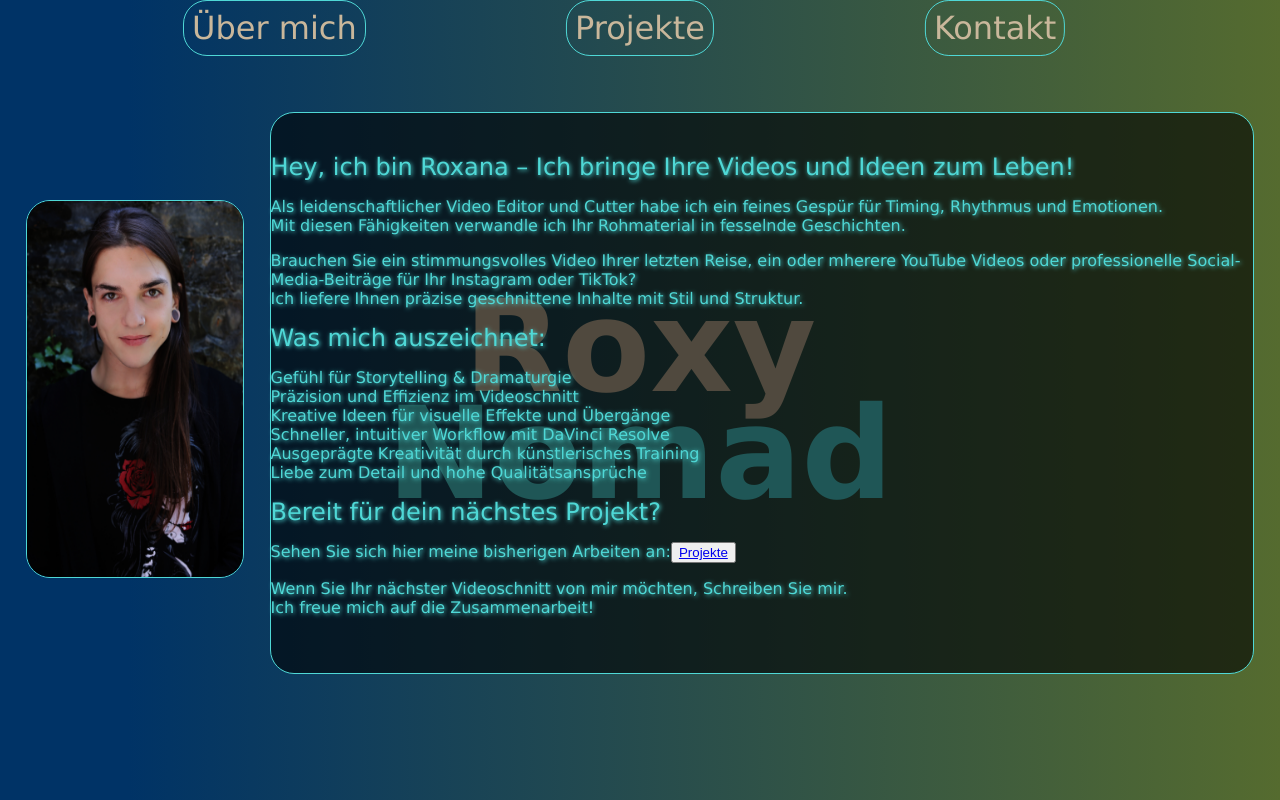
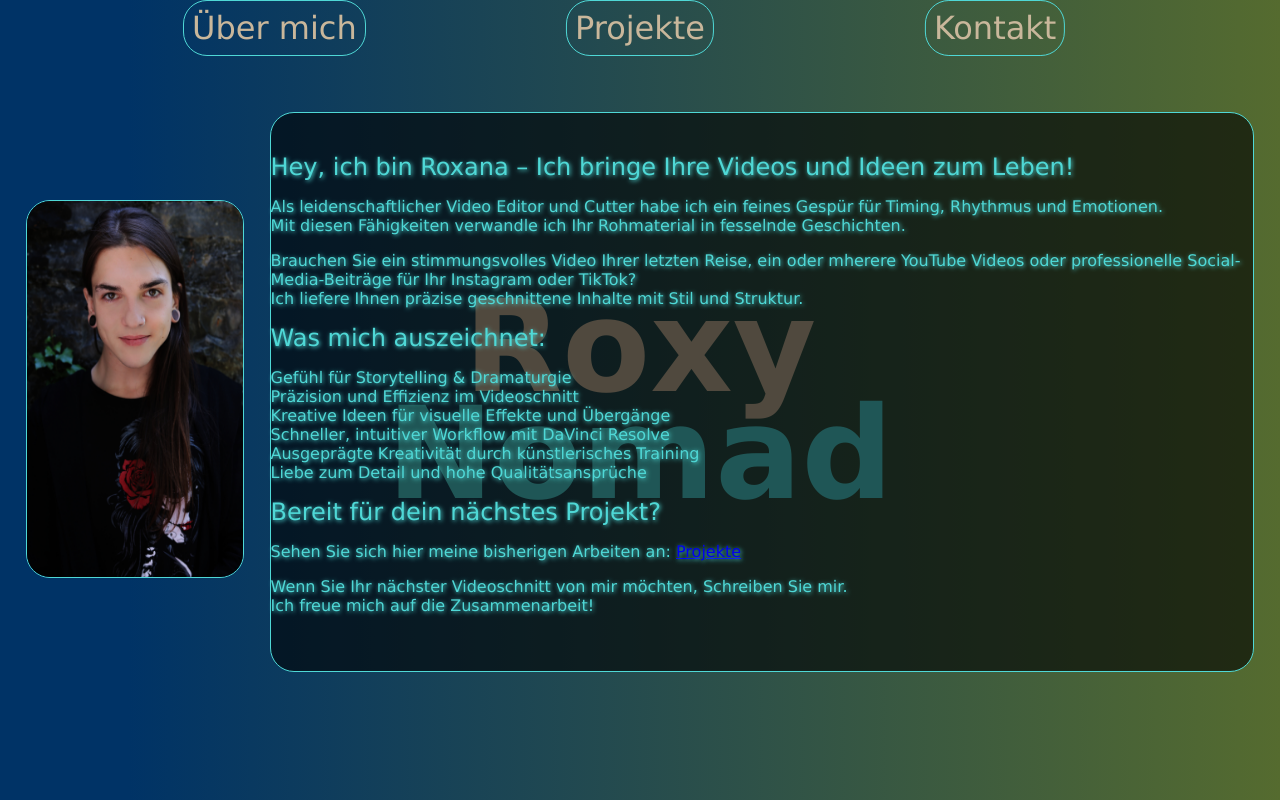
Before and after one commit to RoxyNomad/RoxyNomad_Portfolio, a Next.js app: page / in a window 1280 px wide. Shown: the top 800 px of the page. Built offline with nearby package versions, Linux system fonts and the light colour scheme.

Commit message:
fix: delete button around link

```diff
--- a/src/adapters/ui/components/AboutMe/AboutMe.tsx
+++ b/src/adapters/ui/components/AboutMe/AboutMe.tsx
@@ -45,10 +45,7 @@ const AboutMe = () => {
             Bereit für dein nächstes Projekt?
           </p>
           <p className={styles.aboutMeText}>
-            Sehen Sie sich hier meine bisherigen Arbeiten an:
-            <button className='projectsLinkButton'>
-              <Link href='#projects' className='projectsLink'>Projekte</Link>
-            </button>
+            Sehen Sie sich hier meine bisherigen Arbeiten an: <Link href='#projects' className='projectsLink'>Projekte</Link>
           </p>
           <p className={styles.aboutMeText}>
             Wenn Sie Ihr nächster Videoschnitt von mir möchten, Schreiben Sie mir. <br />
```
